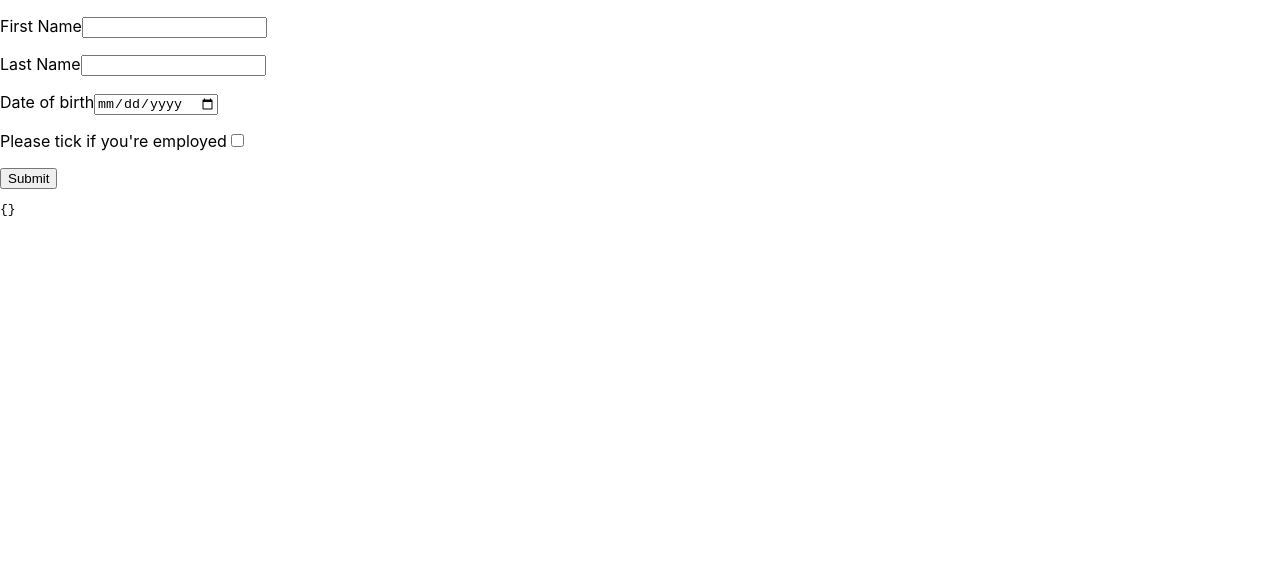
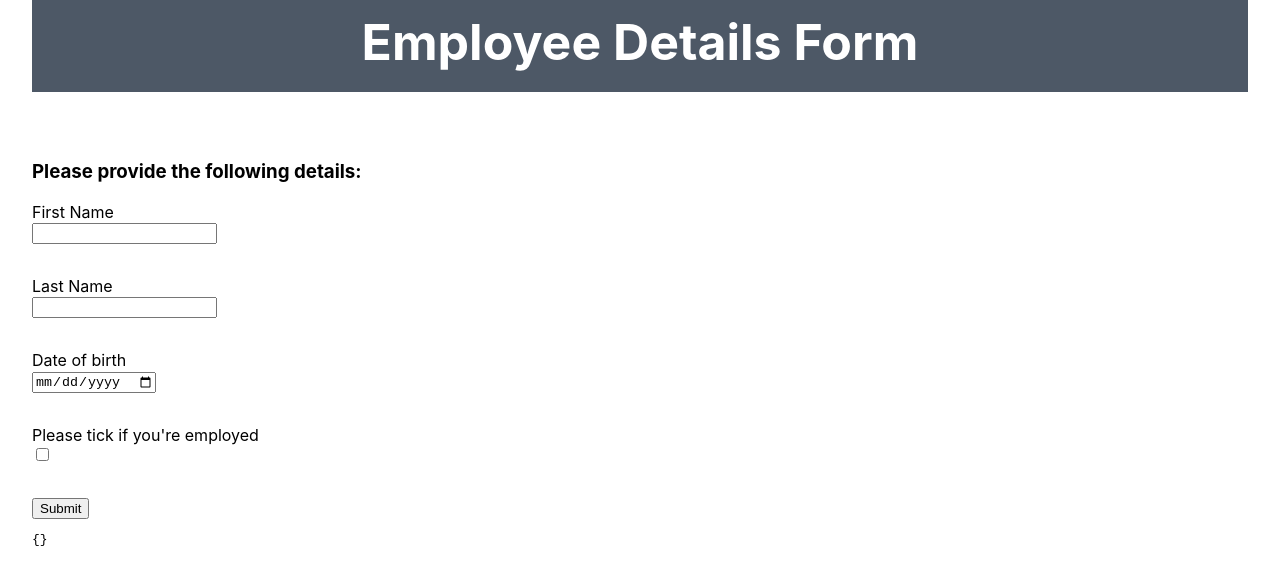
Before and after one commit to cjrobbertse/EmployeeConnect, a React app in the folder client/react/: page / in a window 1280 px wide. Shown: the top 584 px of the page. Built offline with nearby package versions, Linux system fonts and the light colour scheme; no server answers.

Commit message:
adds page styling

```diff
--- a/client/react/src/components/Input/Input.tsx
+++ b/client/react/src/components/Input/Input.tsx
@@ -1,4 +1,5 @@
 import React, { ChangeEventHandler, HTMLInputTypeAttribute } from "react";
+import InputStyles from "./InputStyles";
 
 interface InputProps {
   id?: string;
@@ -10,8 +11,9 @@ interface InputProps {
 }
 const Input = ({ label, type, value, onChange, id, checked }: InputProps) => {
   return (
-    <p>
+    <InputStyles>
       <label htmlFor={id}>{label}</label>
+      <br />
       <input
         type={type}
         id={id}
@@ -21,7 +23,7 @@ const Input = ({ label, type, value, onChange, id, checked }: InputProps) => {
         checked={checked}
         onChange={onChange}
       />
-    </p>
+    </InputStyles>
   );
 };
 export default Input;
--- /dev/null
+++ b/client/react/src/components/Input/InputStyles.tsx
@@ -0,0 +1,9 @@
+import styled from "styled-components";
+
+const InputStyles = styled.div`
+  label {
+    margin-bottom: 2em;
+  }
+  padding-bottom: 2em;
+`;
+export default InputStyles;
--- /dev/null
+++ b/client/react/src/components/SkinnyBanner/SkinnyBanner.tsx
@@ -0,0 +1,14 @@
+import React from "react";
+import SkinnyBannerStyles from "./SkinnyBannerStyles";
+
+interface SkinnyBannerProps {
+  bannerHeading: string;
+}
+const SkinnyBanner = ({ bannerHeading }: SkinnyBannerProps) => {
+  return (
+    <SkinnyBannerStyles>
+      <h2>{bannerHeading}</h2>
+    </SkinnyBannerStyles>
+  );
+};
+export default SkinnyBanner;
--- /dev/null
+++ b/client/react/src/components/SkinnyBanner/SkinnyBannerStyles.tsx
@@ -0,0 +1,22 @@
+import styled from "styled-components";
+
+const SkinnyBannerStyles = styled.div`
+  background-color: #4d5866;
+  text-align: center;
+  height: 100px;
+  color: white;
+  transform: translateY(-50px);
+
+  h2 {
+    padding-top: 20px;
+    font-size: 50px;
+  }
+  @media (max-width: 767px) {
+    height: 60px;
+    h2 {
+      transform: translateY(-5px);
+      font-size: 27px;
+    }
+  }
+`;
+export default SkinnyBannerStyles;
--- a/client/react/src/pages/Home/Home.tsx
+++ b/client/react/src/pages/Home/Home.tsx
@@ -1,6 +1,8 @@
 import React, { useState, FormEventHandler } from "react";
 import Input from "../../components/Input/Input";
 import inputData from "../../components/Input/inputData.json";
+import HomeStyles from "./HomeStyles";
+import SkinnyBanner from "../../components/SkinnyBanner/SkinnyBanner";
 
 const socket = new WebSocket("ws://localhost:8080");
 
@@ -67,6 +69,9 @@ const Home = () => {
   };
 
   return (
+    <HomeStyles>
+      <SkinnyBanner bannerHeading="Employee Details Form" />
+      <h3>Please provide the following details:</h3>
       <form onSubmit={handleSubmit}>
         {inputData.map(({ label, type, id }) => (
           <Input
@@ -86,6 +91,7 @@ const Home = () => {
         <button type="submit">Submit</button>
         <pre>{JSON.stringify(formState, null, 2)}</pre>
       </form>
+    </HomeStyles>
   );
 };
 export default Home;
--- /dev/null
+++ b/client/react/src/pages/Home/HomeStyles.tsx
@@ -0,0 +1,6 @@
+import styled from "styled-components";
+
+const HomeStyles = styled.div`
+  margin: 2rem;
+`;
+export default HomeStyles;
```
Also changed, not shown: client/react/src/components/HeroBanner/HeroBanner.tsx (added, +24 -0 lines), client/react/src/components/HeroBanner/HeroBannerStyles.tsx (added, +29 -0 lines). Lines whose indentation alone changed are shown as unchanged.
